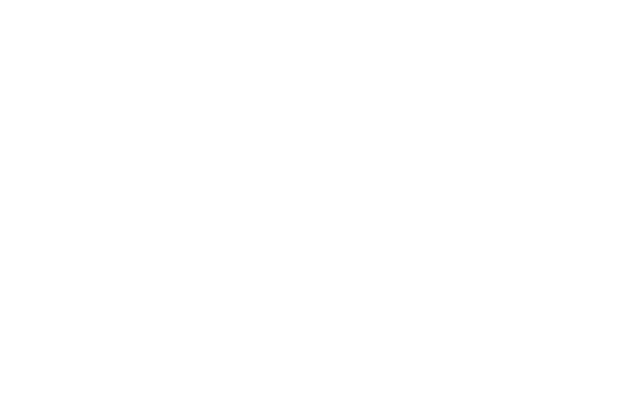
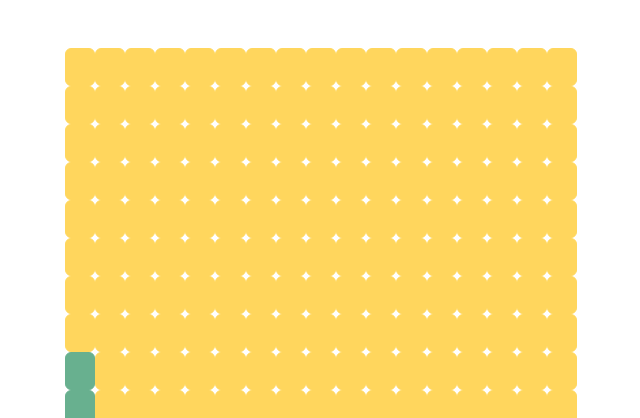
Before and after one commit to xdaruis/Dinosaur-Runner, a plain HTML site: page index.html in a window 1280 px wide. Shown: the top 418 px of the page, without its empty margins (319-959 px from the left). Drawn offline with nearby package versions, Linux system fonts and the light colour scheme.

Commit message:
Update index.html

```diff
--- a/index.html
+++ b/index.html
@@ -8,7 +8,7 @@
   </head>
   <body>
     <br id="1 0"><br>
-    <scrip src="script.js"></scrip>
+    <script src="script.js"></script>
     <script src="https://cdn.jsdelivr.net/npm/bootstrap@5.3.0/dist/js/bootstrap.bundle.min.js" integrity="sha384-geWF76RCwLtnZ8qwWowPQNguL3RmwHVBC9FhGdlKrxdiJJigb/j/68SIy3Te4Bkz" crossorigin="anonymous"></script>
   </body>
 </html>
```
